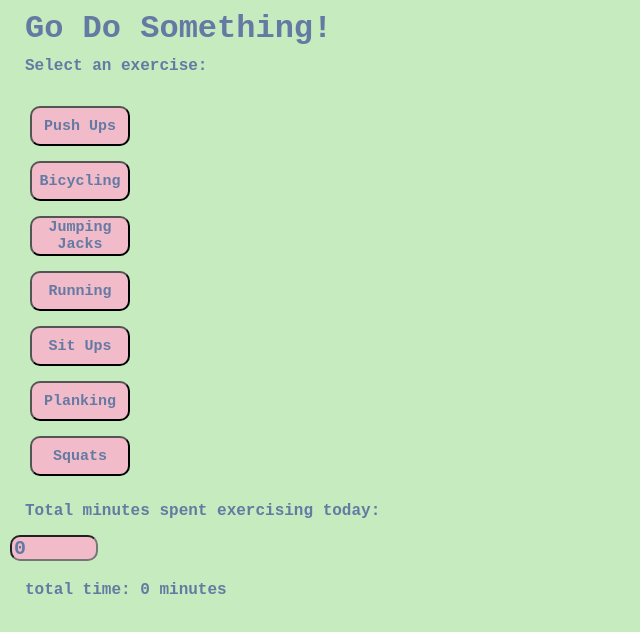
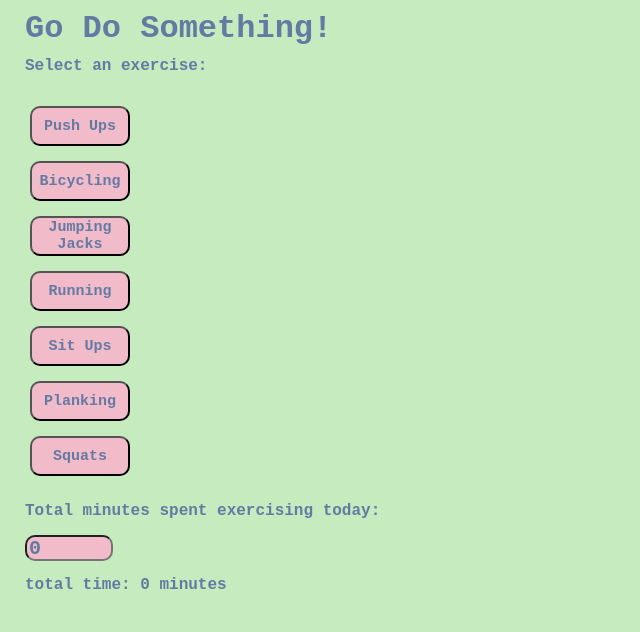
Before and after one commit to julianamacedo1/exercise-app, a React (Create React App) app: page / in a window 1280 px wide. Shown: the top 632 px of the page, without its empty margins (0-640 px from the left). Built offline with nearby package versions, Linux system fonts and the light colour scheme.

Commit message:
March 6, 2021 4:28 PM

```diff
--- a/src/App.css
+++ b/src/App.css
@@ -28,7 +28,7 @@ ul {
   list-style-type: none;
 }
 input {
-  margin: 10px;
+  margin: 10px 5px 5px 25px;
   font-family: 'Courier New', Courier, monospace;
   width: 80px;
   height: 20px;
```
